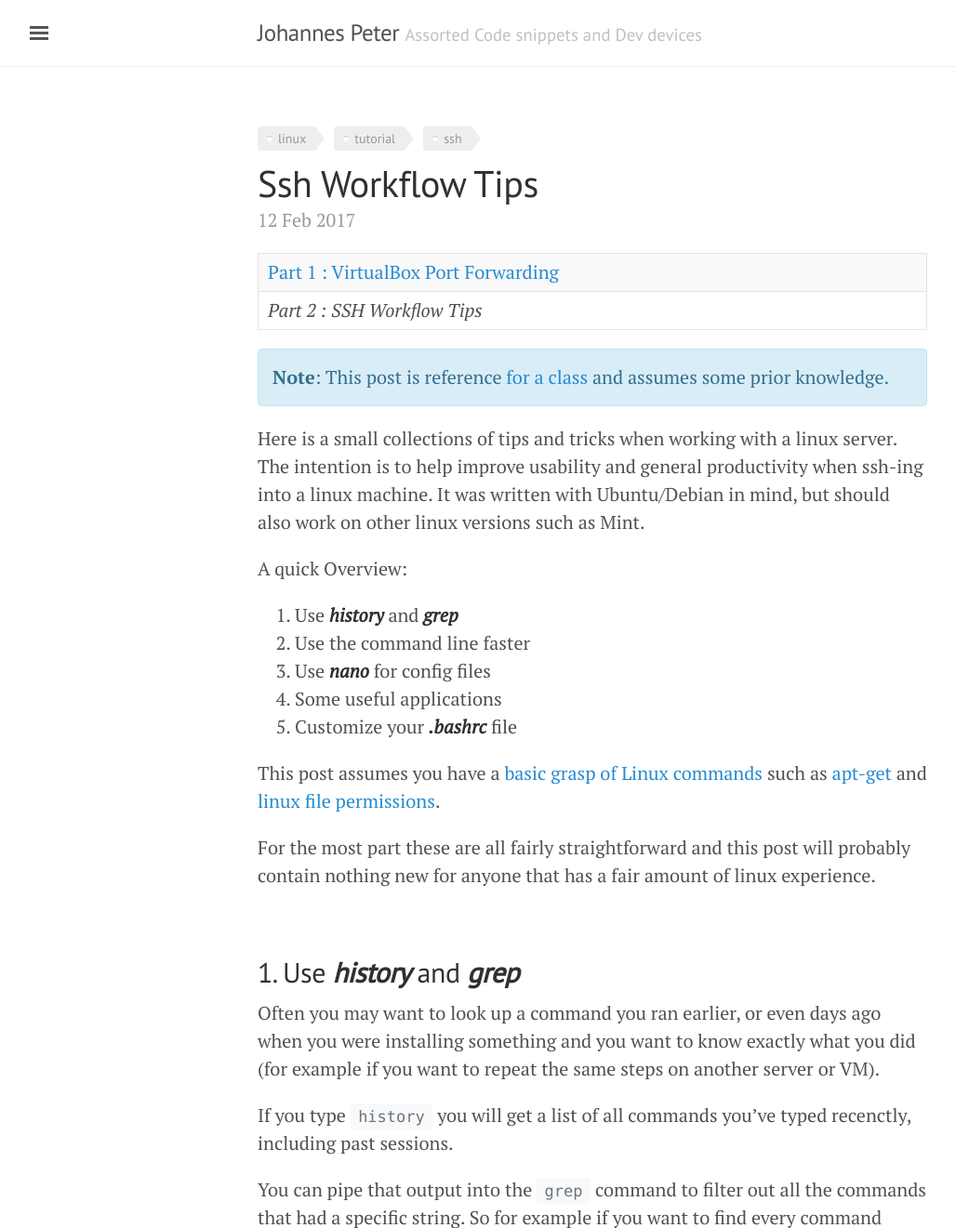
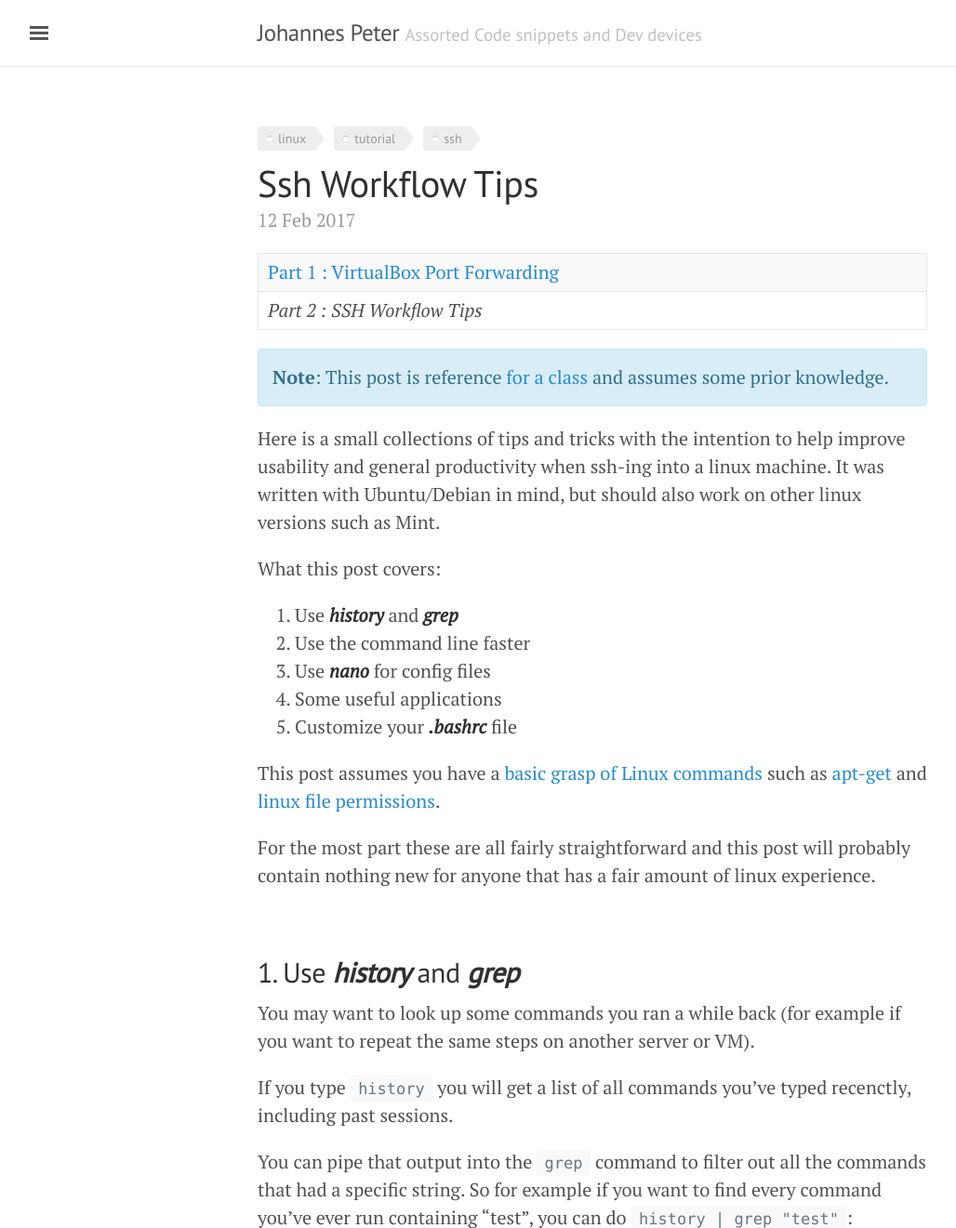
Before and after one commit to JohannesMP/com.johannesmp.blog, a Jekyll site: the page built from _posts/2017-02-12-SSH-Workflow-tips.md, in a window 1280 px wide and 1400 px high, cut to the strip 0-1321 px from the top of the window. Shown: the whole strip at 93% size, without its empty margins (3-1031 px from the left). Built offline with Jekyll 4.4.1, drawn with Linux system fonts in a browser that asks for light colours; nearby versions of some CDN libraries; comment, search, counter and statistics services are not loaded; some of the changed text lies outside the part shown.

Commit message:
Updated 2017-02-12-SSH-Workflow-tips.md

`````diff
--- a/_posts/2017-02-12-SSH-Workflow-tips.md
+++ b/_posts/2017-02-12-SSH-Workflow-tips.md
@@ -16,9 +16,9 @@ note_body: >-
   class](https://www.digipen.edu/coursecatalog/#CS261) and assumes some prior
   knowledge.
 ---
-Here is a small collections of tips and tricks when working with a linux server. The intention is to help improve usability and general productivity when ssh-ing into a linux machine. It was written with Ubuntu/Debian in mind, but should also work on other linux versions such as Mint.
+Here is a small collections of tips and tricks with the intention to help improve usability and general productivity when ssh-ing into a linux machine. It was written with Ubuntu/Debian in mind, but should also work on other linux versions such as Mint.
 
-A quick Overview:
+What this post covers:
 
 1. Use _**history**_ and _**grep**_
 2. Use the command line faster
@@ -37,7 +37,7 @@ For the most part these are all fairly straightforward and this post will probab
 
 ## 1. Use _**history**_ and _**grep**_
 
-Often you may want to look up a command you ran earlier, or even days ago when you were installing something and you want to know exactly what you did (for example if you want to repeat the same steps on another server or VM).
+You may want to look up some commands you ran a while back (for example if you want to repeat the same steps on another server or VM).
 
 If you type `history` you will get a list of all commands you've typed recenctly, including past sessions.
 
@@ -61,7 +61,7 @@ history | grep "apt-get install"  # Running history as root
 
 Some basic, but useful tips to make using the command line far less tedious:
 
-### Use _**Tab**_ to autocomplete
+### Use _**tab**_ to autocomplete
 
 When you are navigating a complex folder structur, you should always press tab after typing the start of the path you want to travel.
 
@@ -70,12 +70,12 @@ For example, if you want to navigate to:
 ````bash
 ~/ReallyReally/VeryLong/AwesomePath
 ````
-You can do so easily by typing `cd ~/R` _**Tab**_ `V` _**Tab**_ `A` _**Tab**_:
+You can do so easily by typing `cd ~/R` _**tab**_ `V` _**tab**_ `A` _**tab**_:
 ![](http://i.imgur.com/ex1NMoE.gif)
 
 Assuming that at each level the name of the directory is unique. Each time you hit path, the console would attempt to auto-complete as much of the path as possible.
 
-If you had both `~/ReallyReally` and `~/ReallySorta` then typing `~/R` _**Tab**_ would autocomplete to where the two names differ, at which point typing either `R` _**Tab**_ or `S` _**Tab**_ would complete that directory name. When it stops you can hit tab again to see all possible options.
+If you had both `~/ReallyReally` and `~/ReallySorta` then typing `~/R` _**tab**_ would autocomplete to where the two names differ, at which point typing either `R` _**tab**_ or `S` _**tab**_ would complete that directory name. When it stops you can hit tab again to see all possible options.
 
 This is different from the behavior of the Windows commandline, which auto-completes the first option, and each tab cycles to the next option.
 
`````
